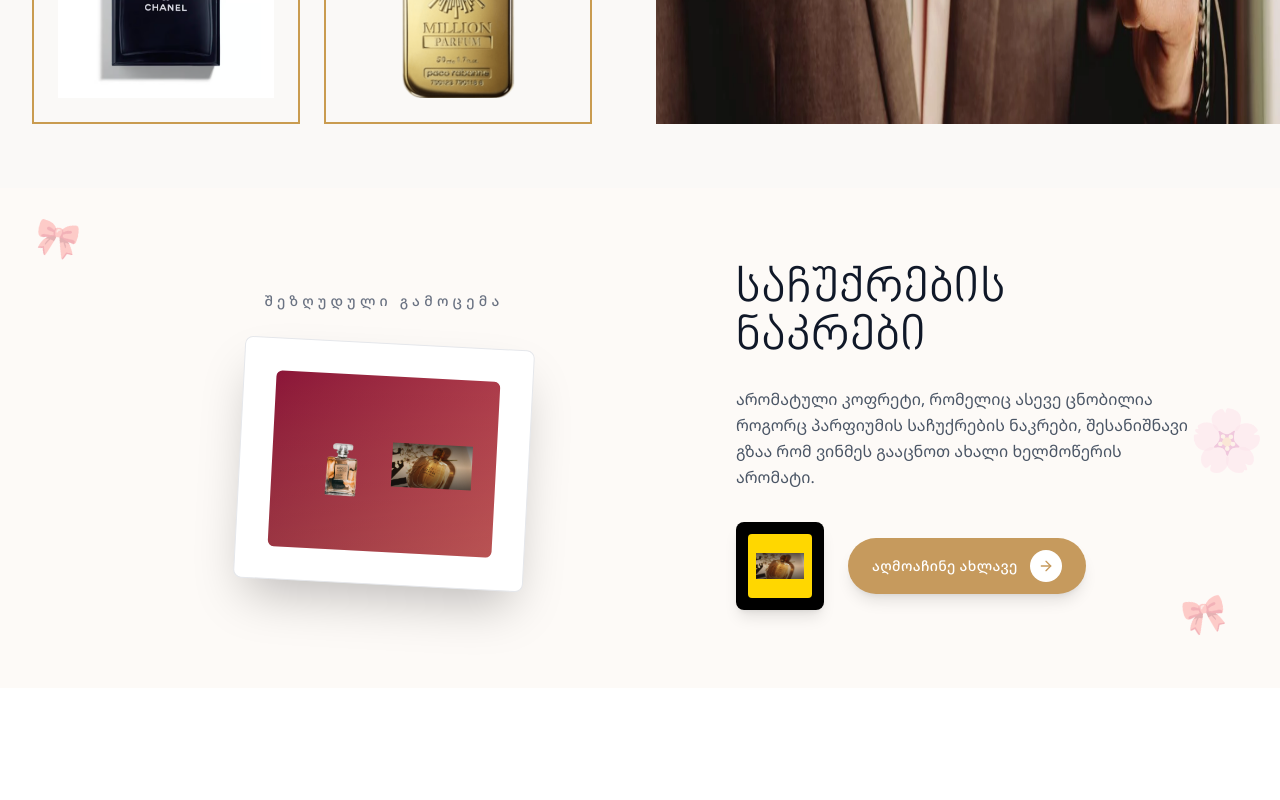
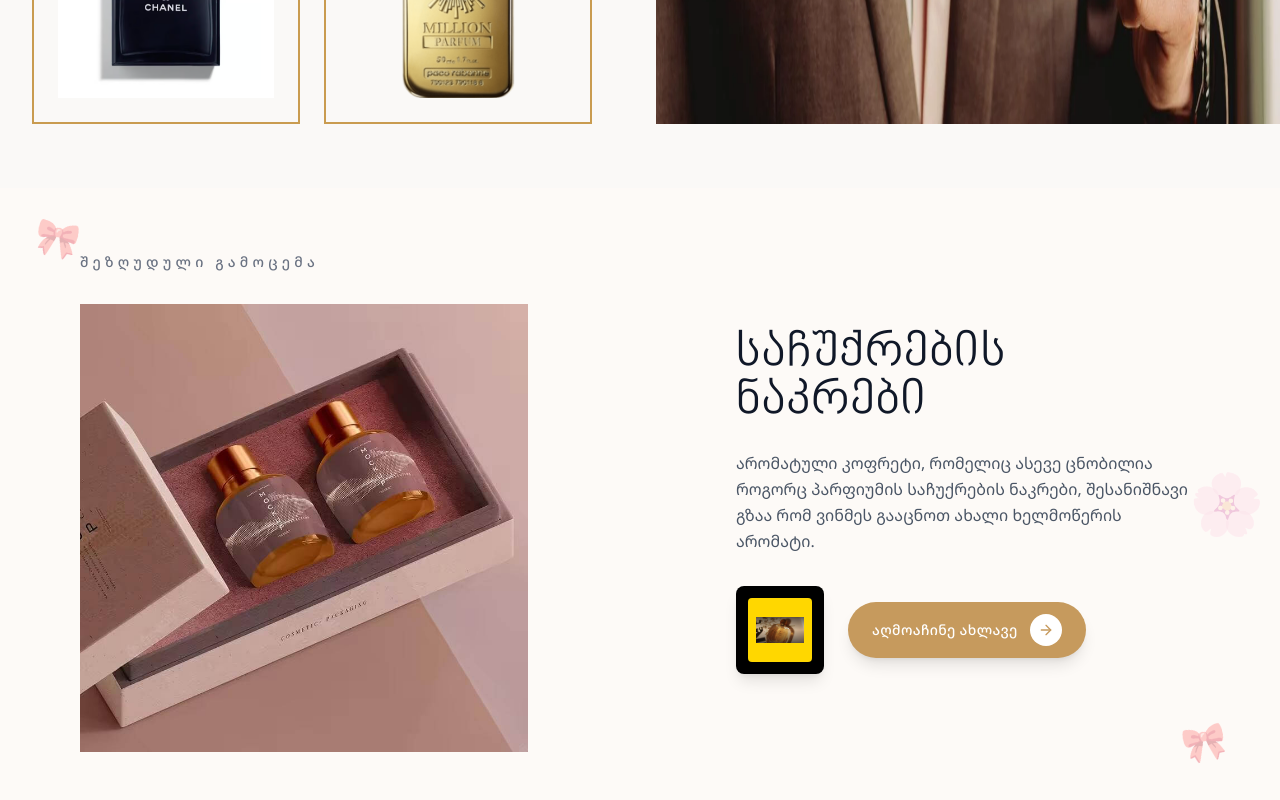
Before and after one commit to nikolozi2001/ipkure, a React (Vite) app in the folder frontend/: page /ge in a window 1280 px wide. Shown: the part 2470-3270 px from the top of the page. Before the commit the page ends 3158 px from the top, so only its background shows below. Built offline with nearby package versions, Linux system fonts and the light colour scheme.

Commit message:
feat: update GiftSetSection to use new giftset box image and improve layout

```diff
--- a/frontend/src/components/Home/GiftSetSection.jsx
+++ b/frontend/src/components/Home/GiftSetSection.jsx
@@ -1,7 +1,7 @@
 import React from "react";
 import { useLanguage } from "../../hooks/useLanguage";
 import { ArrowRight } from "lucide-react";
-import giftBox from "../../assets/images/bottle.png";
+import giftsetBox from "../../assets/images/giftset-box.jpg";
 import miniGiftSet from "../../assets/images/perfume1.webp";
 
 export default function GiftSetSection() {
@@ -50,7 +50,7 @@ export default function GiftSetSection() {
       </div>
 
       {/* Left Side - Product Showcase */}
-      <div className="flex-1 flex flex-col items-center justify-center relative">
+      <div className="flex-1 flex flex-col items-start justify-start relative">
         {/* Limited Edition Label */}
         <div className="mb-8">
           <p
@@ -66,28 +66,13 @@ export default function GiftSetSection() {
           </p>
         </div>
 
-        {/* Gift Box Container */}
+        {/* Gift Box Image */}
         <div className="relative">
-          {/* Gift Box with slight tilt */}
-          <div className="transform rotate-3 bg-white rounded-lg shadow-2xl p-8 border border-gray-200">
-            <div className="bg-gradient-to-br from-[#8B1538] to-[#CD5C5C] rounded-md p-6 relative">
-              {/* Perfume Bottles */}
-              <div className="flex justify-center items-center space-x-4">
-                <img
-                  src={giftBox}
-                  alt={t.altTexts.giftBox}
-                  className="w-20 h-32 object-contain"
-                />
-                <img
-                  src={miniGiftSet}
-                  alt={t.altTexts.giftBox}
-                  className="w-20 h-32 object-contain"
-                />
-              </div>
-              {/* Luxury fabric texture overlay */}
-              <div className="absolute inset-0 bg-gradient-to-t from-black/10 to-transparent rounded-md"></div>
-            </div>
-          </div>
+          <img
+            src={giftsetBox}
+            alt={t.altTexts.giftBox}
+            className="max-w-sm md:max-w-md w-full h-auto object-contain"
+          />
         </div>
       </div>
 
```
